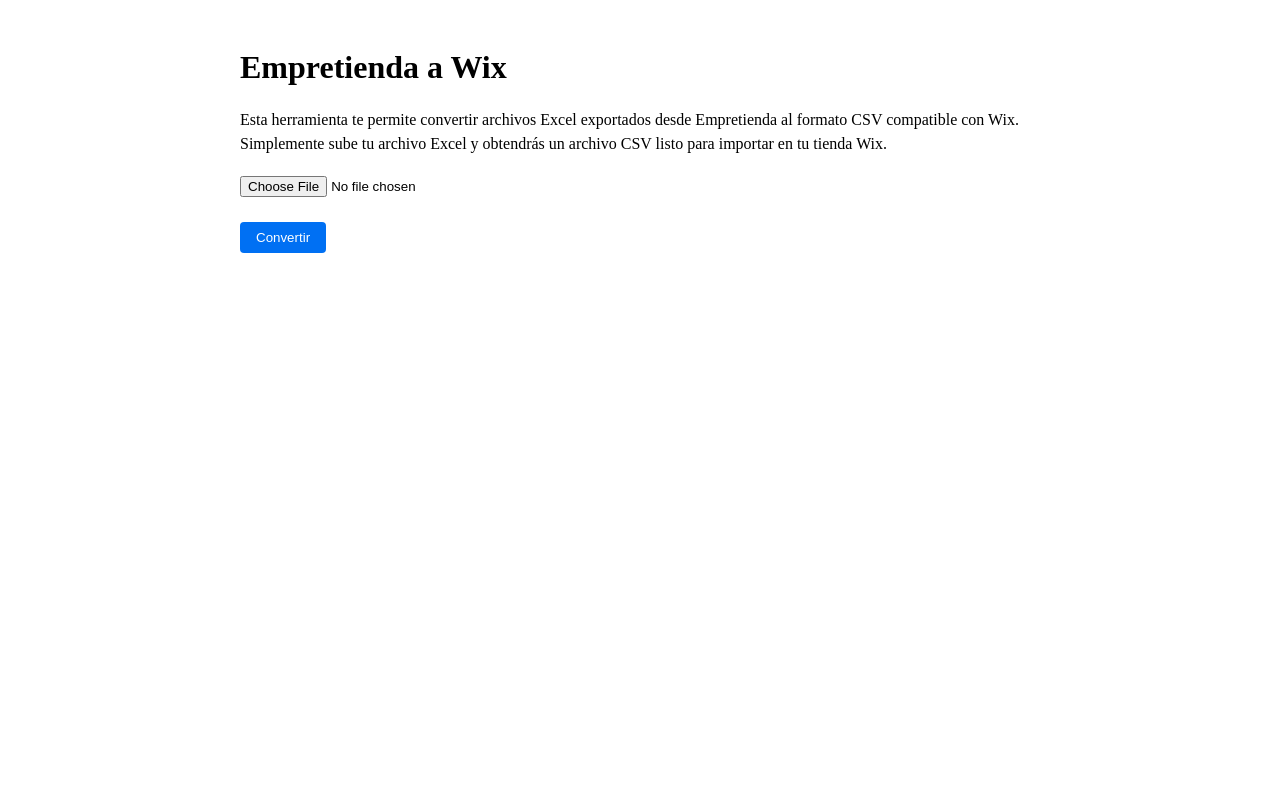
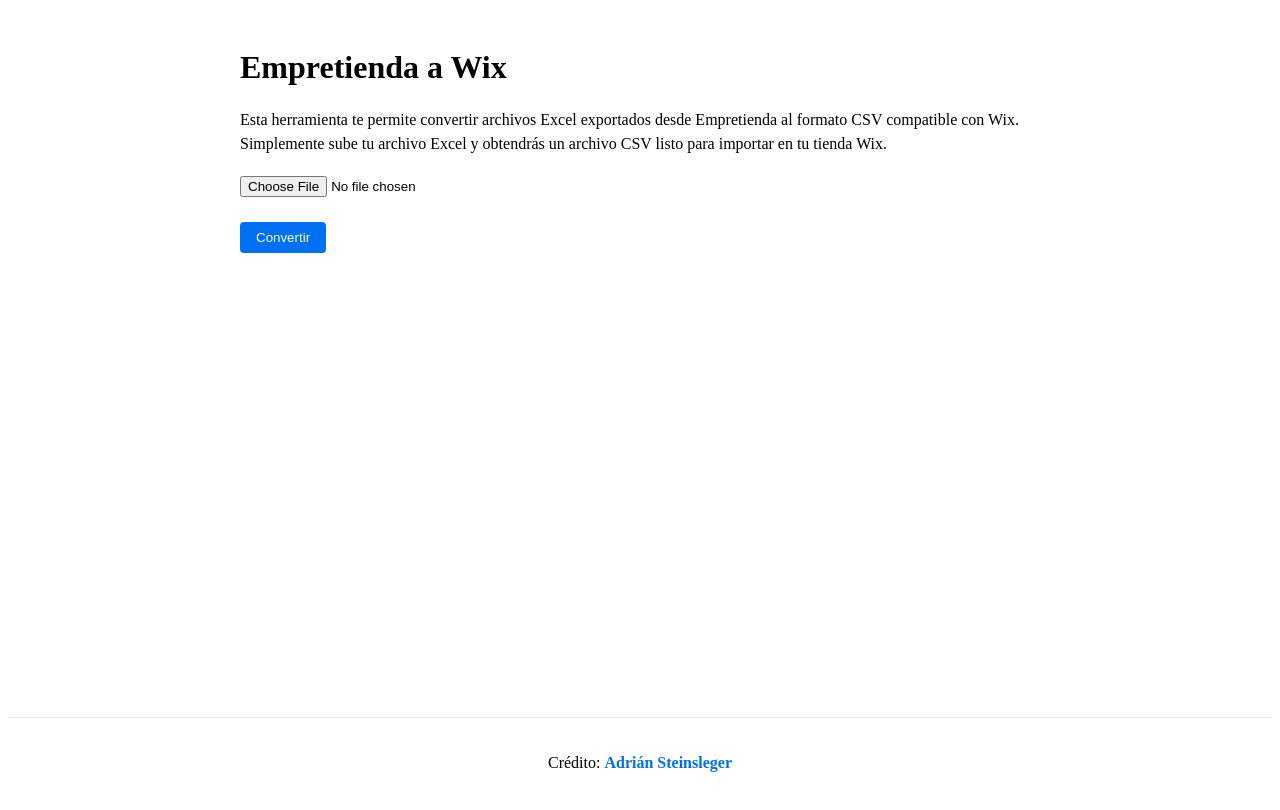
Before and after one commit to steinsleger/et2wix, a Next.js app: page / in a window 1280 px wide. Shown: the top 810 px of the page. Built offline with nearby package versions, Linux system fonts and the light colour scheme.

Commit message:
feat: add LinkedIn credit in footer

```diff
--- a/pages/index.tsx
+++ b/pages/index.tsx
@@ -42,7 +42,8 @@
   };
 
   return (
-    <main style={{ padding: '20px', maxWidth: '800px', margin: '0 auto' }}>
+    <div style={{ minHeight: '100vh', display: 'flex', flexDirection: 'column' }}>
+      <main style={{ padding: '20px', maxWidth: '800px', margin: '0 auto', flex: '1' }}>
         <h1>Empretienda a Wix</h1>
         <p style={{ marginBottom: '20px', lineHeight: '1.5' }}>
           Esta herramienta te permite convertir archivos Excel exportados desde Empretienda al formato CSV compatible con Wix.
@@ -85,6 +86,28 @@
           )}
         </form>
       </main>
+      <footer style={{
+        padding: '20px',
+        textAlign: 'center',
+        borderTop: '1px solid #eaeaea',
+        marginTop: 'auto'
+      }}>
+        <p>
+          Crédito: <a
+            href="https://www.linkedin.com/in/adriansteinsleger/"
+            target="_blank"
+            rel="noopener noreferrer"
+            style={{
+              color: '#0070f3',
+              textDecoration: 'none',
+              fontWeight: 'bold'
+            }}
+          >
+            Adrián Steinsleger
+          </a>
+        </p>
+      </footer>
+    </div>
   );
 };
 
```
Lines whose indentation alone changed are shown as unchanged.
